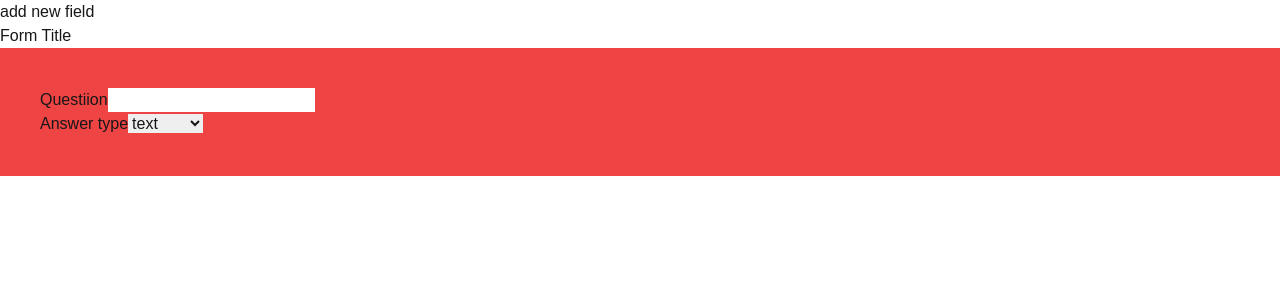
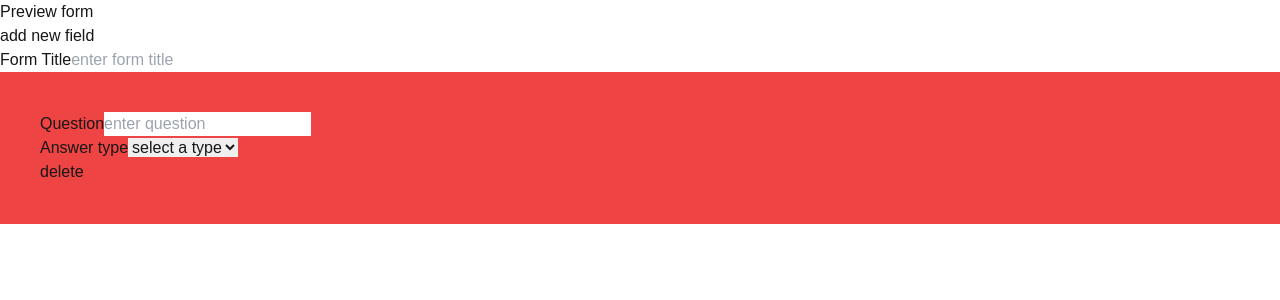
Before and after one commit to Myo-Htet-San-Brainy/Form-Builder, a Next.js app: page / in a window 1280 px wide. Shown: the top 300 px of the page. Built offline with nearby package versions, Linux system fonts and the light colour scheme.

Commit message:
basic form builder and preview form done

```diff
--- a/app/page.tsx
+++ b/app/page.tsx
@@ -2,15 +2,15 @@
 import React, { useState } from "react";
 import { v4 as uuidv4 } from "uuid";
 
-interface formField {
-  id: string | number;
+interface FormField {
+  id: string;
   question: string;
   type?: string;
 }
 
-interface form {
+interface Form {
   title: string;
-  formFields: formField[];
+  formFields: FormField[];
 }
 
 const initialState = {
@@ -21,42 +21,169 @@ const initialState = {
 const allowedAnswerTypes = ["text", "number"];
 
 const Page = () => {
-  const [form, setForm] = useState<form>(initialState);
+  const [form, setForm] = useState<Form>(initialState);
+  const [showPreview, setShowPreview] = useState<boolean>(false);
+  // HANDLERS
   function handleAddNewField() {
     const newId = uuidv4();
     const newField = {
       id: newId,
+      question: "",
     };
+    setForm((prevState) => {
+      return {
+        title: prevState.title,
+        formFields: [...prevState.formFields, newField],
+      };
+    });
   }
+  function handleFormTitleChange(e: React.ChangeEvent<HTMLInputElement>) {
+    setForm((prevState) => {
+      return {
+        title: e.target.value,
+        formFields: prevState.formFields,
+      };
+    });
+  }
+  function handleFieldQuestionChange(
+    id: string | number,
+    e: React.ChangeEvent<HTMLInputElement>
+  ) {
+    setForm((prevState) => {
+      const updatedFields = prevState.formFields.map((field) => {
+        if (field.id === id) {
+          return { ...field, question: e.target.value };
+        }
+        return field;
+      });
+      return {
+        title: prevState.title,
+        formFields: updatedFields,
+      };
+    });
+  }
+  function handleFieldAnswerTypeChange(
+    id: string | number,
+    e: React.ChangeEvent<HTMLSelectElement>
+  ) {
+    setForm((prevState) => {
+      const updatedFields = prevState.formFields.map((field) => {
+        if (field.id === id) {
+          return { ...field, type: e.target.value };
+        }
+        return field;
+      });
+      return {
+        title: prevState.title,
+        formFields: updatedFields,
+      };
+    });
+  }
+  function handleFieldDelete(
+    id: string | number,
+    e: React.MouseEvent<HTMLButtonElement>
+  ) {
+    setForm((prevState) => {
+      const updatedFields = prevState.formFields.filter((field) => {
+        if (field.id === id) {
+          return false;
+        }
+        return true;
+      });
+      return {
+        title: prevState.title,
+        formFields: updatedFields,
+      };
+    });
+  }
+  return (
+    <div>
+      {/* actions */}
+      <button onClick={() => setShowPreview(!showPreview)}>
+        {showPreview ? "Edit" : "Preview form"}
+      </button>
+      {showPreview ? (
+        <PreviewForm form={form} />
+      ) : (
+        <FormBuilder
+          form={form}
+          handleAddNewField={handleAddNewField}
+          handleFormTitleChange={handleFormTitleChange}
+          handleFieldAnswerTypeChange={handleFieldAnswerTypeChange}
+          handleFieldQuestionChange={handleFieldQuestionChange}
+          handleFieldDelete={handleFieldDelete}
+        />
+      )}
+    </div>
+  );
+};
+
+interface FormBuilderProps {
+  form: Form;
+  handleAddNewField: () => void;
+  handleFormTitleChange: (e: React.ChangeEvent<HTMLInputElement>) => void;
+  handleFieldQuestionChange: (
+    id: string | number,
+    e: React.ChangeEvent<HTMLInputElement>
+  ) => void;
+  handleFieldAnswerTypeChange: (
+    id: string | number,
+    e: React.ChangeEvent<HTMLSelectElement>
+  ) => void;
+  handleFieldDelete: (
+    id: string | number,
+    e: React.MouseEvent<HTMLButtonElement>
+  ) => void;
+}
+const FormBuilder: React.FC<FormBuilderProps> = ({
+  form,
+  handleAddNewField,
+  handleFormTitleChange,
+  handleFieldQuestionChange,
+  handleFieldAnswerTypeChange,
+  handleFieldDelete,
+}) => {
   return (
     <div>
       {/* actions */}
       <button onClick={handleAddNewField}>add new field</button>
 
-      {/* render info asking form */}
+      {/* FORM TITLE */}
       <div>
         <label htmlFor="form-title">Form Title</label>
         <input
           name="form-title"
           id="form-title"
           type="text"
-          defaultValue={form.title}
+          value={form.title}
+          onChange={handleFormTitleChange}
+          placeholder="enter form title"
         />
       </div>
+      {/* END OF FORM TITLE */}
+      {/* FORM FIELDS */}
+
       {form.formFields.map((field) => (
         <div key={field.id} className="p-10 bg-red-500">
           <div>
-            <label htmlFor="field-question">Questiion</label>
+            <label htmlFor="field-question">Question</label>
             <input
               type="text"
               id="field-question"
               name="field-question"
-              defaultValue={field.question}
+              value={field.question}
+              onChange={(e) => handleFieldQuestionChange(field.id, e)}
+              placeholder="enter question"
             />
           </div>
           <div>
             <label htmlFor="field-answer-type">Answer type</label>
-            <select name="field-answer-type" id="field-answer-type">
+            <select
+              name="field-answer-type"
+              id="field-answer-type"
+              onChange={(e) => handleFieldAnswerTypeChange(field.id, e)}
+            >
+              <option value={"text"}>select a type</option>
               {allowedAnswerTypes.map((type) => (
                 <option key={type} value={type}>
                   {type}
@@ -64,10 +191,48 @@ const Page = () => {
               ))}
             </select>
           </div>
+          {/* actions */}
+          <div>
+            <button onClick={(e) => handleFieldDelete(field.id, e)}>
+              delete
+            </button>
+          </div>
         </div>
       ))}
+      {/*END OF FORM FIELDS */}
     </div>
   );
 };
 
+interface PreviewFormProps {
+  form: Form;
+}
+
+const PreviewForm: React.FC<PreviewFormProps> = ({ form }) => {
+  return (
+    <form
+      onSubmit={(e) => {
+        e.preventDefault();
+        const formData = new FormData(e.currentTarget);
+        console.log(Object.fromEntries(formData));
+      }}
+    >
+      {/* FORM TITLE */}
+      <h1>{form.title}</h1>
+      {/* END OF FORM TITLE */}
+      {/* FORM FIELDS */}
+      {form.formFields.map((field) => {
+        return (
+          <div key={field.id}>
+            <label htmlFor={field.id}>{field.question}</label>
+            <input type={field.type} id={field.id} name={field.id} />
+          </div>
+        );
+      })}
+      {/*END OF FORM FIELDS */}
+      <button type="submit">Submit</button>
+    </form>
+  );
+};
+
 export default Page;
```
